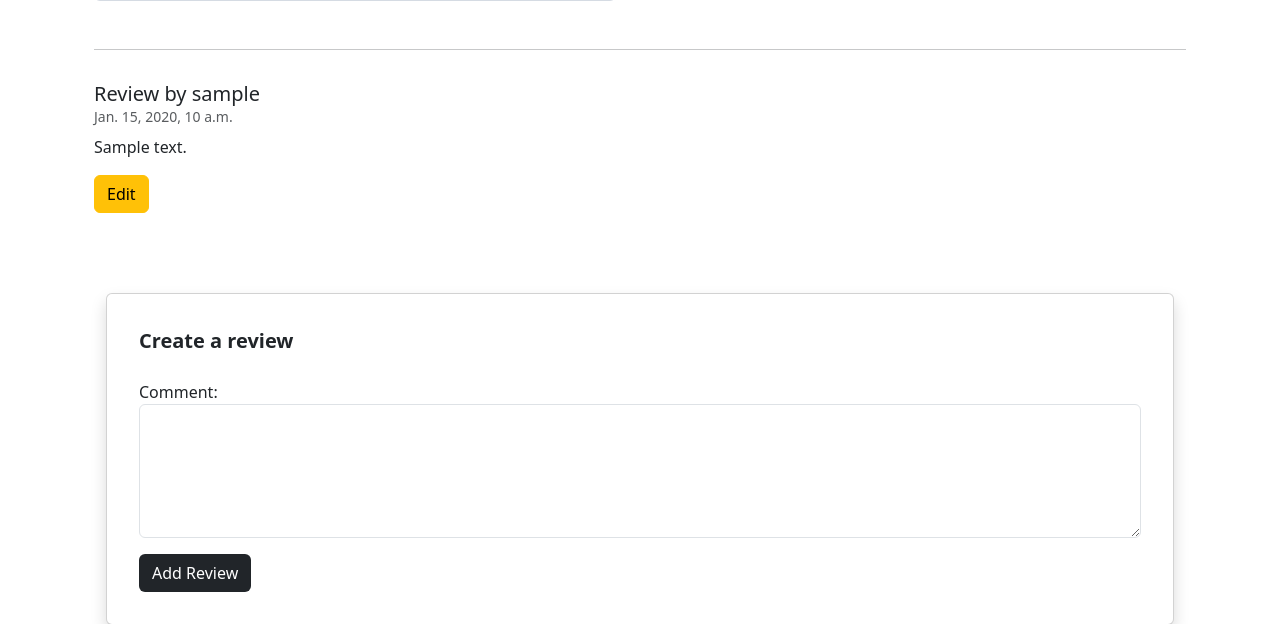
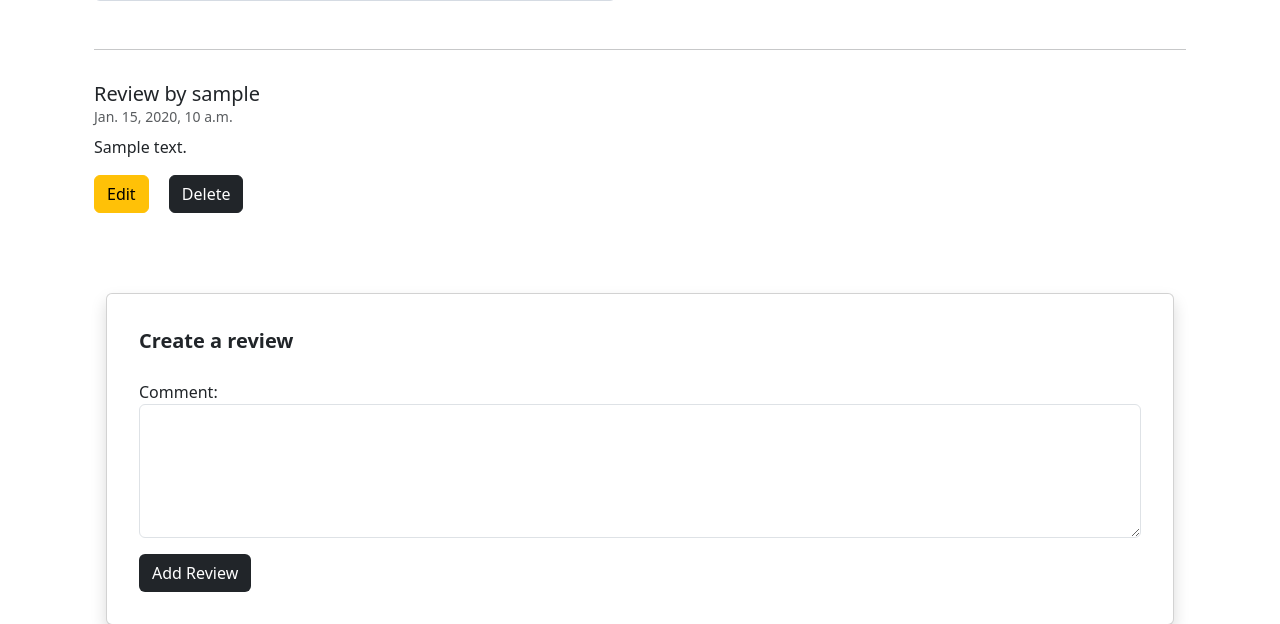
Before and after one commit to johnclamy/moviestoreproject, a Django app: page /movies/1/ in a window 1280 px wide. Shown: the part 495-1119 px from the top of the page. Run offline with Django 5.2, Linux system fonts and the light colour scheme; a user stored in the database is signed in; tables that the repository leaves empty hold one stand-in row (values such as "Sample post"); grey boxes marked "Sample" are stand-in pictures; some libraries are stand-ins or nearby versions.

Commit message:
add a delete btn for movie reviews

```diff
--- a/website/movies/templates/movies/detail.html
+++ b/website/movies/templates/movies/detail.html
@@ -38,6 +38,7 @@
                 <a class="btn btn-warning text-capitalize" href="{% url 'movies.edit_review' id=template_data.movie.id review_id=review.id %}">
                     edit
                 </a>
+                <a class="btn btn-dark text-capitalize ms-3" href="{% url 'movies.delete_review' id=template_data.movie.id review_id=review.id %}">delete</a>
                 {% endif %}
             </li>
             {% endfor %}
```
